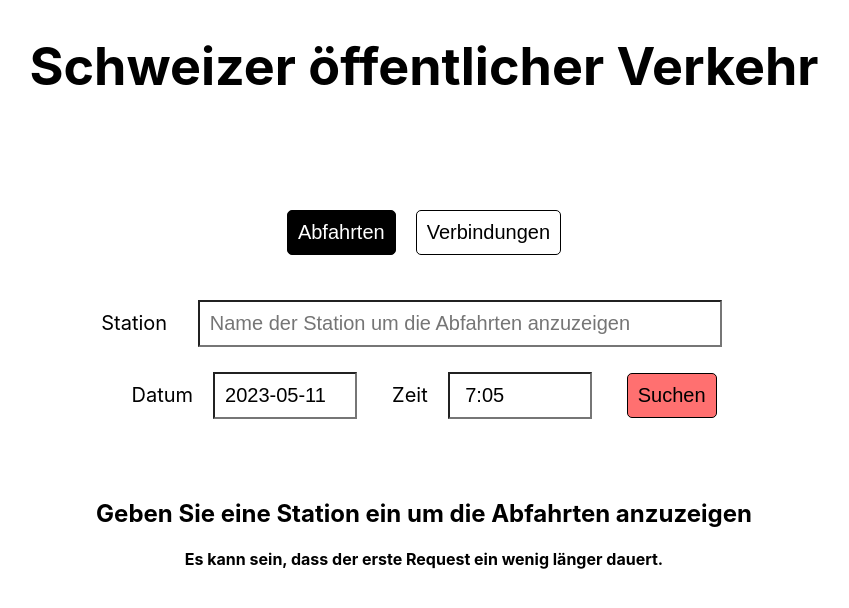
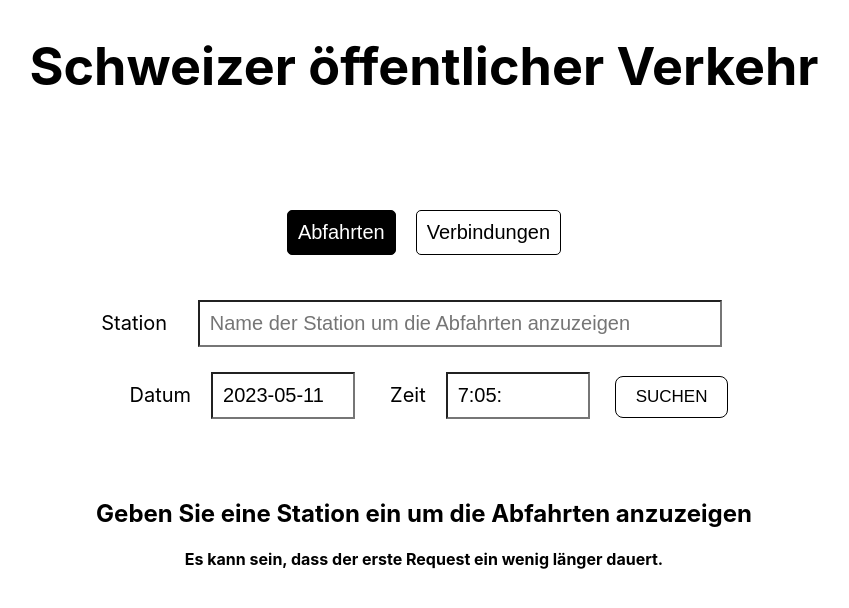
Before and after one commit to anticN/S4F-Project-Swiss-Transport, a React (Create React App) app: page / in a window 1280 px wide. Shown: the top 608 px of the page, without its empty margins (216-1065 px from the left). Built offline with nearby package versions, Linux system fonts and the light colour scheme.

Commit message:
add: better submit button and made div clickable

```diff
--- a/src/App.css
+++ b/src/App.css
@@ -93,18 +93,31 @@ label {
 }
 
 .submitButton {
-  background-color: #ff7070;
+  padding: 10px 20px;
+  text-transform: uppercase;
+  border-radius: 8px;
+  font-size: 17px;
+  font-weight: 500;
+  color: #000000;
+  text-shadow: none;
+  background: transparent;
+  box-shadow: transparent;
   border: 1px solid #000000;
-  border-radius: 5px;
-  padding: 10px;
-  margin: 10px;
-  font-size: 20px;
-  cursor: pointer;
+  transition: 0.3s ease;
+  user-select: none;
 }
 
-.submitButton:hover {
-  background-color: #387f38;
+#btn:hover {
   color: #ffffff;
+  background: #008cff;
+  border: 1px solid #008cff;
+  text-shadow: 0 0 5px #ffffff,
+              0 0 10px #ffffff,
+              0 0 20px #ffffff;
+  box-shadow: 0 0 5px #008cff,
+              0 0 20px #008cff,
+              0 0 50px #008cff,
+              0 0 100px #008cff;
 }
 
 .nextDepart {
@@ -122,6 +135,10 @@ label {
 .responseTable:hover {
   background-color: #5d5a5a;
   color: #ffffff;
+}
+
+.responseTable:active {
+  background-color: green;
 }
 
 .respContent {
--- a/src/App.js
+++ b/src/App.js
@@ -77,10 +77,10 @@ function App() {
   function checkDelay(res, index) {
     // überprüft ob es Verspätungen bei einer Abfahrt gibt
     if(res.stationboard){
-      if(res.stationboard[index].passList[0].delay !== 0) {
+      if(res.stationboard[index].passList[0].delay === 0 || res.stationboard[index].passList[0].delay === null) {
+        return ``
+      }else{
         return `<span style="color: red;"><b> +${res.stationboard[index].passList[0].delay}</b></span>`
-      }else{
-        return ``
       }
 
     }else if (res.connections) {
@@ -104,7 +104,7 @@ function App() {
       let dateTime = res.stationboard[i].passList[0].departure.split('T')
       let time = dateTime[1].split('+')
       stations.push(`
-        <div class="responseTable">
+        <div class="responseTable" onclick="(${handleDivClick})()">
           <p>${checkCategory(res, i)} <span class="important">${res.stationboard[i].category}${res.stationboard[i].number}</span> nach ${res.stationboard[i].to}</p>
           <p>Abfahrt am <span class="important">${dateTime[0]}</span> um <span class="important">${time[0]}</span>${checkDelay(res, i)}${checkGleisKante(res, i)}</p>
       </div>`)
@@ -129,7 +129,7 @@ function App() {
         let dateTime = res.connections[i].from.departure.split('T')
         let time = dateTime[1].split('+')
         connections.push(`
-        <div class="responseTable">
+          <div class="responseTable" onclick=${handleDivClick()}>
             <p>${checkCategory(res, i)} <span class="important">${res.connections[i].sections[0].journey.category}${res.connections[i].sections[0].journey.number}</span> nach ${res.connections[i].sections[0].journey.to}</p>
             <p>Abfahrt am <span class="important">${dateTime[0]}</span> um <span class="important">${time[0]}</span>${checkDelay(res, i)}${checkGleisKante(res, i)}</p>
         </div>`)
@@ -143,6 +143,9 @@ function App() {
     }
   }
 
+  const handleDivClick = () => {
+    console.log('div clicked');
+  }
 
   const handleClick = (button) => {
     // ändert den aktiven Button und den Inhalt des Formulars
@@ -166,6 +169,7 @@ function App() {
   const handleSubmit = (e) => {
     // verhindert das Neuladen der Seite und ruft die Funktionen für die API Requests auf
     e.preventDefault();
+    // setzt den Ladebildschirm
     setRespContent(`<div class="loading-wave">
   <div class="loading-bar"></div>
   <div class="loading-bar"></div>
@@ -177,19 +181,19 @@ function App() {
     // hier kommt der API request hin
     const formData = new FormData(e.target);
     const station = formData.get('station');
+
+    if (activeButton === 'button1') {
       console.log(station);
-    if (activeButton === 'button1') {
       fetch(`http://transport.opendata.ch/v1/stationboard?station=${station}&datetime=${formData.get("date")} ${formData.get("time")}&limit=10`)
         .then(response => response.json())
         .then(data => handleStation(data, formData))
-        //.then(data => handleStation(data))
         .catch(error => setRespContent(`<h2 class="nextDepart" style="color: red;">Es ist ein Fehler aufgetreten</h2>`));
 
     } else if (activeButton === 'button2') {
       fetch(`http://transport.opendata.ch/v1/connections?from=${formData.get("depart")}&to=${formData.get("arrive")}&date=${formData.get("date")}&time=${formData.get("time")}&limit=10`)
         .then(response => response.json())
         .then(data => handleConnection(data, formData))
-        .catch(error => console.log(error));
+        .catch(error => setRespContent(`<h2 class="nextDepart" style="color: red;">Es ist ein Fehler aufgetreten</h2>`));
     }
   };
 
@@ -209,8 +213,8 @@ function App() {
             <label for="date">Datum</label>
             <input type='text' name='date' className="datetimefield" id='date' placeholder='yyyy-mm-dd' defaultValue={new Date().toISOString().slice(0, 10)}></input>
             <label for="time">Zeit</label>
-            <input type='text' name='time' className="datetimefield" id='time' placeholder='hh:mm' defaultValue={new Date().toLocaleString().slice(10, 15)}></input>
-            <button className='submitButton' type='submit'>Suchen</button>
+            <input type='text' name='time' className="datetimefield" id='time' placeholder='hh:mm' defaultValue={new Date().toLocaleString().slice(11, 16)}></input>
+            <button className='submitButton' type='submit' id='btn'>Suchen</button>
           </form>
         </div>
         <div className='response'>
```
Lines whose indentation alone changed are shown as unchanged.
